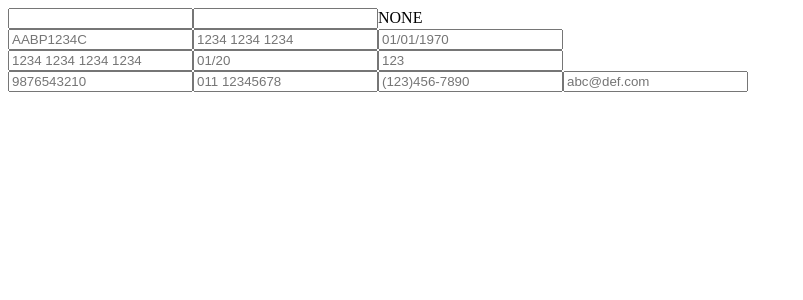
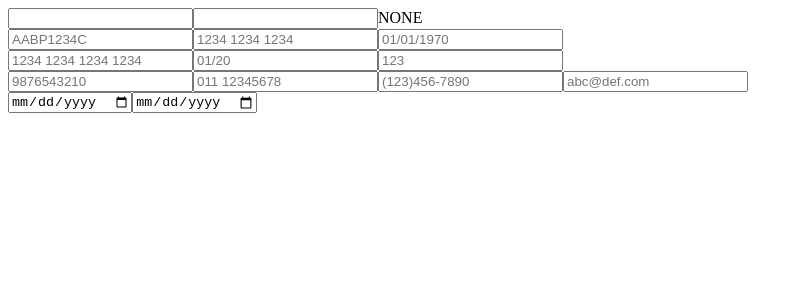
Before and after one commit to shantanumahale/react-ui-practice, a React (Vite) app: page / in a window 1280 px wide. Shown: the top 300 px of the page, without its empty margins (0-803 px from the left). Built offline with nearby package versions, Linux system fonts and the light colour scheme.

Commit message:
from to date picker

```diff
--- a/src/App.tsx
+++ b/src/App.tsx
@@ -1,4 +1,5 @@
 import CreditCard from "./components/credit-card/input";
+import FromToDate from "./components/from-to-date";
 import ContactDetails from "./components/mobile-telephone-email";
 import PanAadhaarInputFields from "./components/pan_aadhaar_dob";
 import UsernamePassword from "./components/username-password";
@@ -10,6 +11,7 @@ export default function App() {
       <PanAadhaarInputFields />
       <CreditCard />
       <ContactDetails />
+      <FromToDate />
     </div>
   );
 }
--- /dev/null
+++ b/src/components/from-to-date/index.tsx
@@ -0,0 +1,25 @@
+import { useState } from "react";
+
+export default function FromToDate() {
+  const [from, setFrom] = useState<string>("");
+  const [to, setTo] = useState<string>("");
+
+  const today = new Date().toISOString().split("T")[0];
+
+  return (
+    <div>
+      <input
+        type="date"
+        value={from}
+        onChange={(e) => setFrom(e.target.value)}
+        min={today}
+      />
+      <input
+        type="date"
+        value={to}
+        onChange={(e) => setTo(e.target.value)}
+        min={from || today}
+      />
+    </div>
+  );
+}
```
Also changed, not shown: src/components/currency-formatting/index.tsx (added), src/components/file-upload/index.tsx (added).
